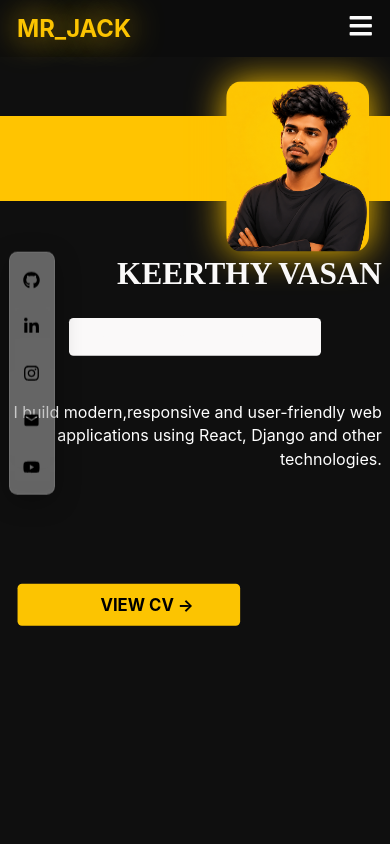
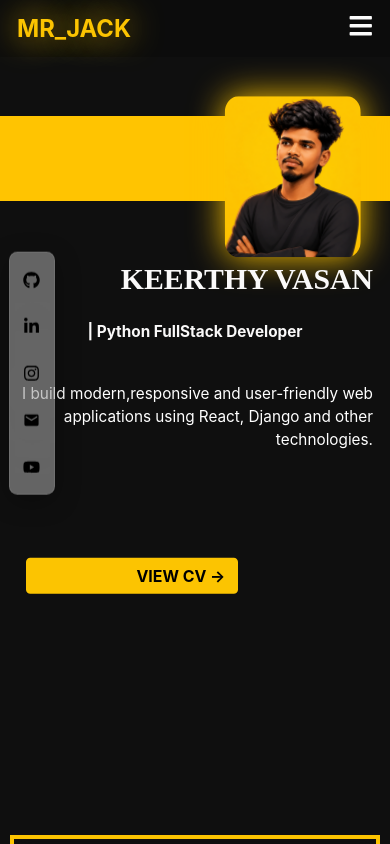
Before and after one commit to keerthy-07/my-app, a React (Create React App) app: page / in a window 390 px wide. In both pictures the pointer is over the element "VIEW CV →". Shown: the top 844 px of the page. Built offline with nearby package versions, Linux system fonts and the light colour scheme.

Commit message:
updated responsive head,profile and socialbar

```diff
--- a/src/components/profile/profile.css
+++ b/src/components/profile/profile.css
@@ -48,7 +48,7 @@
     font-family: 'Georgia, serif';
 }
 
-.left h4 {
+.left h3 {
     width: 15%;
     color: #000000;
     background-color: #faf9f9;
@@ -57,7 +57,7 @@
     border-radius: 5px;
 }
 
-.left h4:hover {
+.left h3:hover {
     color: #000000;
     background-color: #fcc401;
 }
@@ -201,7 +201,7 @@
   }
 
 }
-.left h3 {
+/* .left h3 {
     margin-right: 1790px;
     padding: 12px 52px;
     border: none;
@@ -212,7 +212,7 @@
     font-weight: bold;
 }
 
-.left:hover {
+.left h3:hover {
     transform: scale(1.05);
     transition: 0.3s;
-}
+} */
```
